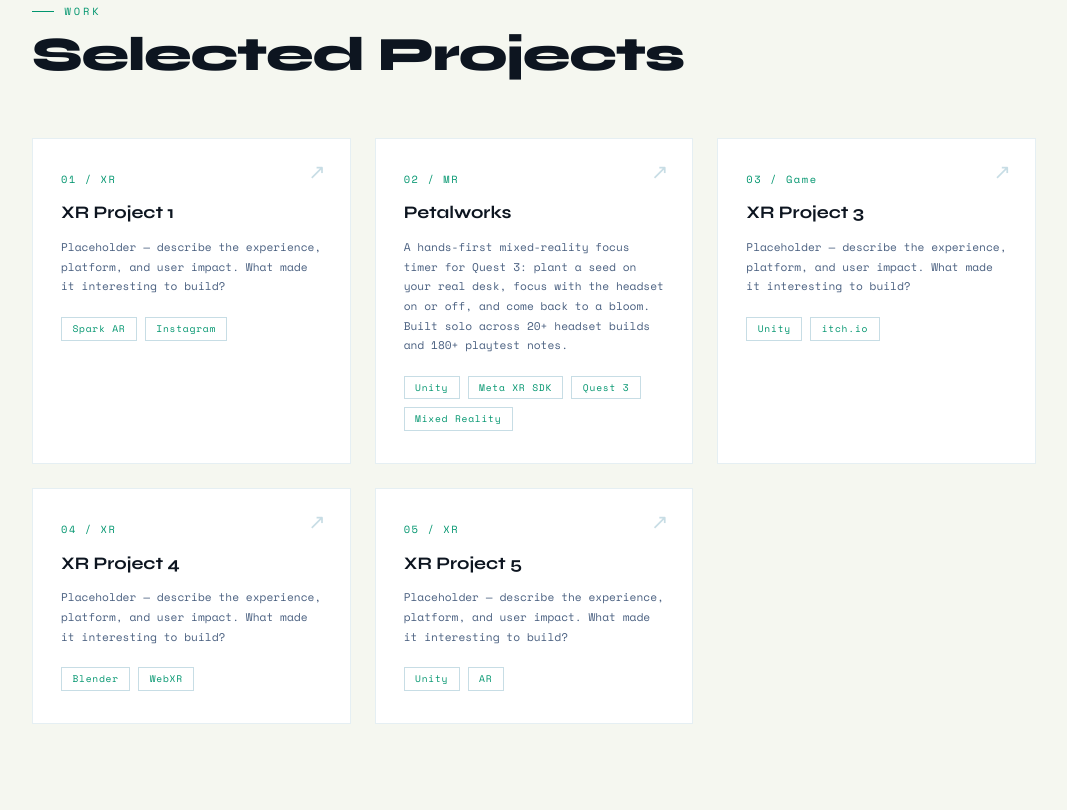
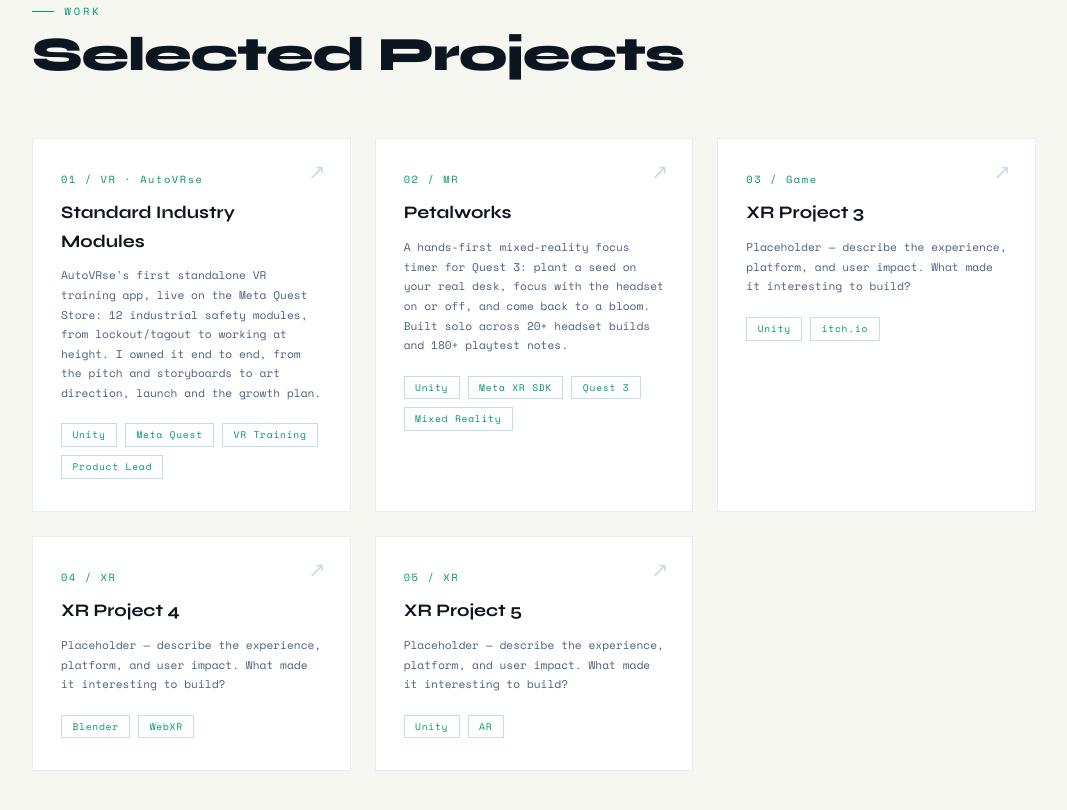
Before and after one commit to charmseer/Website, a plain HTML site: page index.html in a window 1280 px wide. Shown: the part 2349-3159 px from the top of the page, without its empty margins (106-1173 px from the left). Drawn offline with nearby package versions, Linux system fonts and the light colour scheme.

Commit message:
Add Standard Industry Modules as project card 01
Replace the XR Project 1 placeholder with AutoVRse's standalone VR
training app, linking to its Meta Quest Store listing.

Co-Authored-By: Claude Opus 5.5 <noreply@anthropic.com>

```diff
--- a/index.html
+++ b/index.html
@@ -163,16 +163,18 @@
       </div>
       <div class="projects-grid reveal">
 
-        <div class="project-card">
-          <span class="project-num">01 / XR</span>
+        <a href="https://www.meta.com/en-gb/experiences/autovrse-standard-industry-modules/1046743811173548/" class="project-card" target="_blank" rel="noopener">
+          <span class="project-num">01 / VR · AutoVRse</span>
           <div class="project-arrow">&#8599;</div>
-          <div class="project-name">XR Project 1</div>
-          <p class="project-desc">Placeholder — describe the experience, platform, and user impact. What made it interesting to build?</p>
+          <div class="project-name">Standard Industry Modules</div>
+          <p class="project-desc">AutoVRse's first standalone VR training app, live on the Meta Quest Store: 12 industrial safety modules, from lockout/tagout to working at height. I owned it end to end, from the pitch and storyboards to art direction, launch and the growth plan.</p>
           <div class="project-tags">
-            <span class="project-tag">Spark AR</span>
-            <span class="project-tag">Instagram</span>
+            <span class="project-tag">Unity</span>
+            <span class="project-tag">Meta Quest</span>
+            <span class="project-tag">VR Training</span>
+            <span class="project-tag">Product Lead</span>
           </div>
-        </div>
+        </a>
 
         <a href="petalworks/" class="project-card">
           <span class="project-num">02 / MR</span>
```
